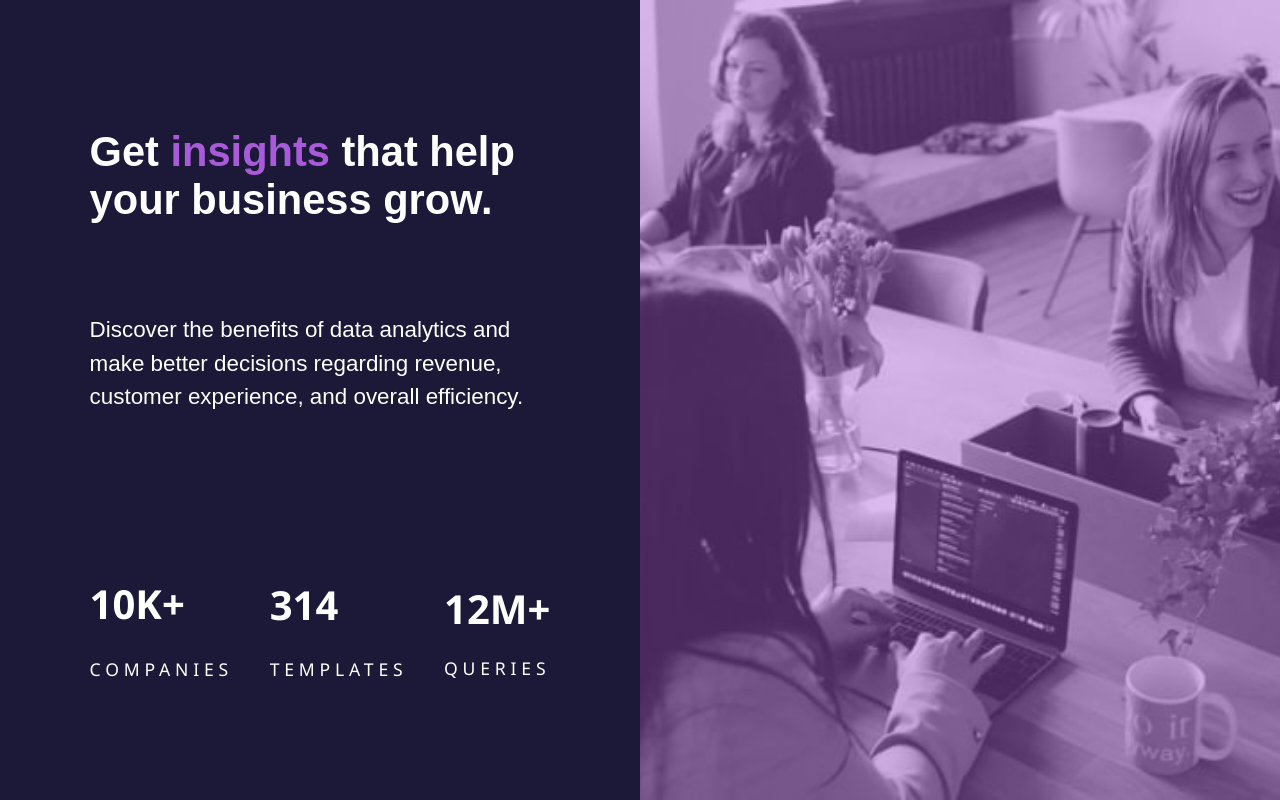
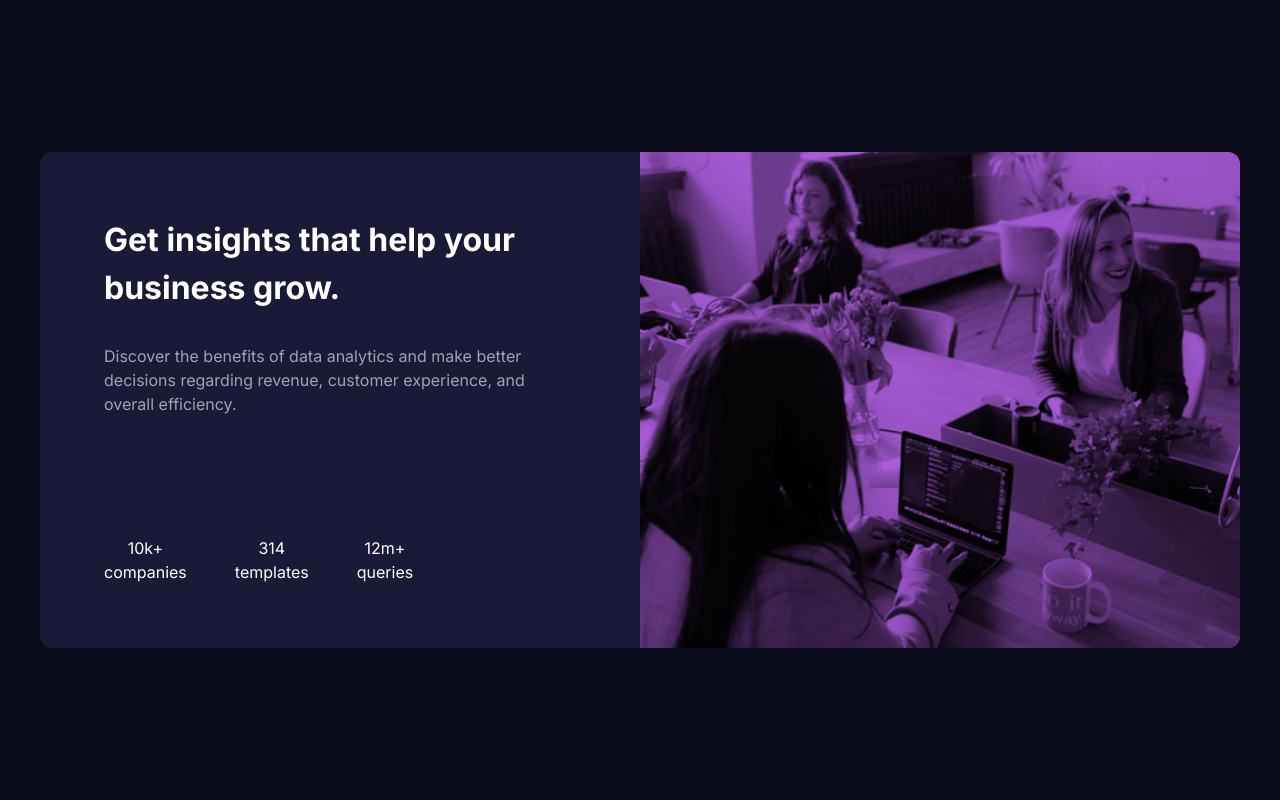
Before and after one commit to Jd33n27/Axia-2nd-monthly-exam-practtical, a plain HTML site: page index.html in a window 1280 px wide. Drawn offline with Linux system fonts and the light colour scheme.

Commit message:
correction to html and css

```diff
--- a/index.html
+++ b/index.html
@@ -5,43 +5,60 @@
     <meta name="viewport" content="width=device-width, initial-scale=1.0" />
     <link rel="stylesheet" href="style.css" />
     <title>Stats Preview Card</title>
+    <link rel="preconnect" href="https://fonts.googleapis.com" />
+    <link rel="preconnect" href="https://fonts.gstatic.com" crossorigin />
+    <link
+      href="https://fonts.googleapis.com/css2?family=Inter:ital,opsz,wght@0,14..32,100..900;1,14..32,100..900&family=Lexend+Deca:wght@100..900&display=swap"
+      rel="stylesheet"
+    />
   </head>
   <body>
+    <main>
       <div class="container">
+        <!-- Image Area -->
+        <div class="image-container">
+          <picture>
+            <source
+              srcset="./images/image-header-desktop.jpg"
+              media="(min-width:768px)"
+            />
+
+            <img
+              src="./images/image-header-mobile.jpg"
+              alt="a group of ladies smiling"
+            />
+          </picture>
+        </div>
+
         <!-- Text Area -->
-      <div class="buttom left">
-        <div class="textArea">
-          <div class="">
-            <h1>
-              Get <span id="purpleText">insights </span>that help your business
+        <div class="text-container">
+          <h1 class="first-heading">
+            Get <span>insights</span> that help your business
             grow.
           </h1>
-          </div>
-          <div class="">
           <p>
             Discover the benefits of data analytics and make better decisions
             regarding revenue, customer experience, and overall efficiency.
           </p>
-          </div>
-          <div class="brief-info">
-            <div class="featured-texts">
-              <h2>10k+</h2>
-              <p>companies</p>
-            </div>
-            <div class="featured-texts">
-              <h2>314</h2>
-              <p>templates</p>
-            </div>
-            <div class="featured-texts">
-              <h2>12m+</h2>
-              <p>queries</p>
+
+          <ul>
+            <li>
+              <span class="top-statistic">10k+</span>
+              <span class="bottom-statistic">companies</span>
+            </li>
+            <li>
+              <span class="top-statistic">314</span>
+              <span class="bottom-statistic">templates</span>
+            </li>
+            <li>
+              <span class="top-statistic">12m+</span>
+              <span class="bottom-statistic">queries</span>
+            </li>
+          </ul>
         </div>
       </div>
-        </div>
-      </div>
-
-      <!-- Image Area -->
-      <div class="top right"></div>
-    </div>
+    </main>
   </body>
 </html>
+
+<!-- download mobile simulator extension -->
--- a/style.css
+++ b/style.css
@@ -5,126 +5,109 @@
 }
 
 body {
-  background-color: #1c1938;
-  font-family: Arial, Helvetica, sans-serif;
-  color: #fff;
+  min-height: 100dvh;
+  font-family: "inter", sans-serif;
+  line-height: 1.5;
+  background-color: hsl(233, 47%, 7%);
+  color: hsl(0, 0%, 100%);
+}
+
+main {
+  padding: 1rem;
+  display: grid;
+  place-items: center;
+  min-height: 100dvh;
 }
 
 .container {
+  max-width: 375px;
+  border-radius: 12px;
+  background-color: hsl(244, 38%, 16%);
   display: flex;
-  flex-direction: column-reverse;
+  flex-direction: column;
+  overflow: hidden;
 }
 
-.top {
-  background-image: linear-gradient(#a95bd96c, #a95bd96c),
-    url("images/image-header-mobile.jpg");
-  display: flex;
-  background-position: center;
-  background-size: cover;
-  background-repeat: no-repeat;
-  height: 40vh;
-  width: 100vw;
+.image-container {
+  background-color: hsl(277, 64%, 61%);
 }
 
-#purpleText {
-  color: #a85bd9;
+picture {
+  width: 100%;
+  height: 100%;
+  object-fit: cover;
+  mix-blend-mode: multiply;
 }
 
-.textArea {
+img {
+  object-fit: cover;
+  height: 100%;
   width: 100%;
-  text-align: center;
-  align-items: center;
-  padding: 0 5%;
+  display: block;
 }
 
-.textArea h1 {
-  font-size: 2.7rem;
-  font-weight: 700;
-  margin-bottom: 20px;
+.text-container {
+  padding: 2rem;
+  text-align: center;
+  display: flex;
+  flex-direction: column;
+  align-items: center;
+  gap: 2rem;
 }
 
-.textArea p {
-  font-size: 1.4rem;
-  line-height: 1.5;
-  margin-bottom: 20px;
+.primary_heading span {
+  color: hsl(277, 64%, 61%);
 }
 
-.brief-info {
-  text-transform: uppercase;
-  font-size: 16px;
-  padding: 10% 0;
+p {
+  color: hsla(0, 0%, 100%, 0.6);
 }
 
-.brief-info h2 {
-  font-family: "Segoe UI", Tahoma, Geneva, Verdana, sans-serif;
-  font-weight: 700;
-  font-size: 2rem;
-  padding: 2.5% 0;
+ul {
+  display: flex;
+  flex-direction: column;
+  gap: 1.5rem;
+  list-style-type: none;
 }
 
-.brief-info p {
-  font-family: "Segoe UI", Tahoma, Geneva, Verdana, sans-serif;
-  font-weight: 400;
-  font-size: 1.2rem;
-  letter-spacing: 0.3rem;
+li {
+  display: flex;
+  flex-direction: column;
+  align-items: center;
 }
 
-@media (min-width: 1024.9px) {
+.stats-numerator {
+  color: hsl(0, 0%, 100%);
+  font-size: 1.5rem;
+  font-weight: 800;
+}
+
+.stats-denominator {
+  color: hsla(0, 0%, 100%, 0.6);
+  text-transform: uppercase;
+}
+
+@media (min-width: 768px) {
   .container {
-    display: flex;
-    flex-direction: row;
-    justify-content: space-between;
-    flex-wrap: wrap;
-    width: 100vw;
-    height: 100vh;
-    overflow: hidden;
+    max-width: 1200px;
+    flex-direction: row-reverse;
   }
 
-  .right {
+  .image-container,
+  .text-container {
     width: 50%;
-    height: 100%;
-    background-image: linear-gradient(#a95bd96c, #a95bd96c),
-      url("images/image-header-desktop.jpg");
-    background-position: center;
-    background-size: cover;
-    background-repeat: no-repeat;
   }
 
-  .left {
-    padding: 10% 5%;
-    width: 50%;
-    height: 100%;
+  .text-container {
+    padding-block: 4rem;
+    padding-inline: 4rem;
+    align-items: start;
+    text-align: start;
   }
 
-  .textArea {
-    text-align: left;
-  }
-
-  .textArea h1 {
-    font-weight: 900;
-    font-size: 2.6rem;
-  }
-
-  .textArea p {
-    padding: 15% 0;
-    font-weight: 400;
-    font-size: 1.4rem;
-  }
-
-  .brief-info {
-    display: flex;
-    justify-content: space-between;
-    align-items: center;
-    padding: 15% 0;
-  }
-
-  .brief-info h2 {
-    font-weight: 700;
-    font-size: 2.5rem;
-  }
-
-  .brief-info p {
-    font-weight: 400;
-    font-size: 1.1rem;
+  ul {
+    flex-direction: row;
+    margin-top: auto;
+    gap: 3rem;
   }
 }
```
Lines whose indentation alone changed are shown as unchanged.
